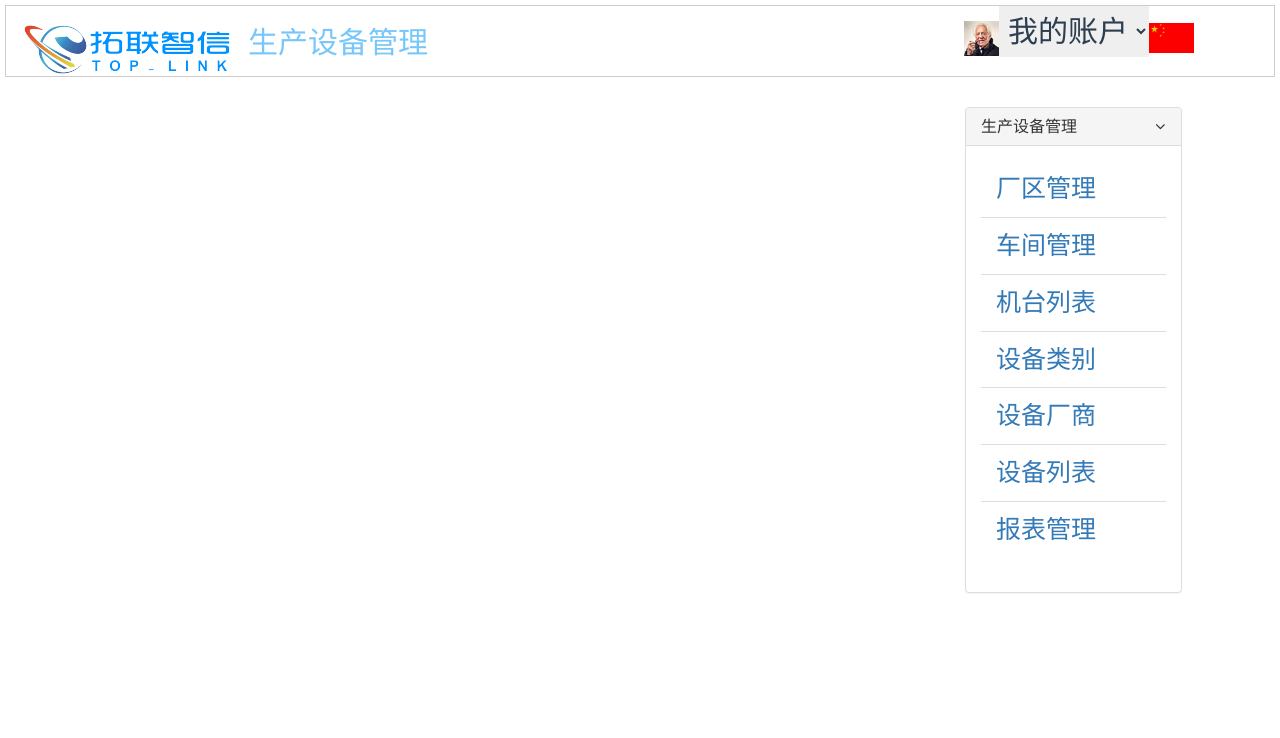
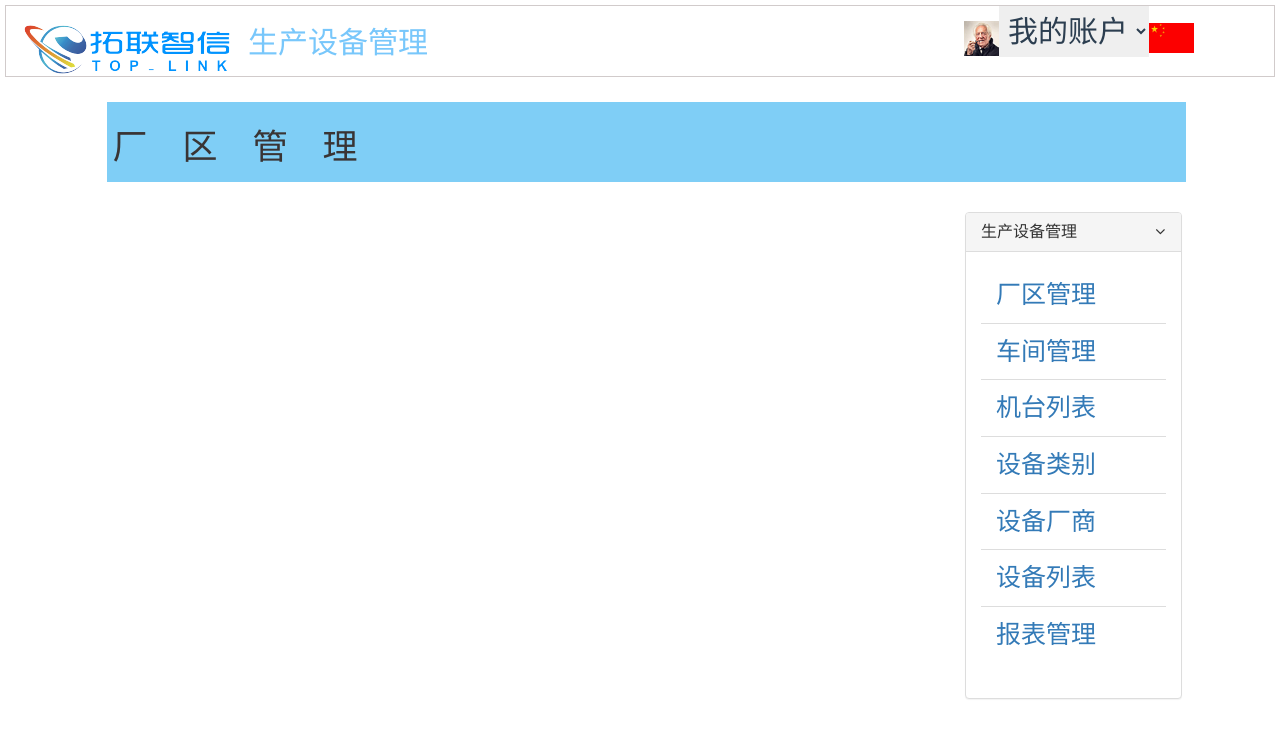
Before and after one commit to QuanTang-shaw/IFS-DevManage, a Vue app: page /#/machineList/123 in a window 1280 px wide. Shown: the top 738 px of the page. Built offline with nearby package versions, Linux system fonts and the light colour scheme.

Commit message:
1.将组件标题由每个页面单独的改成了公用的. 2.将标题的按钮取消 3.缩短了标题色块

```diff
--- a/src/App.vue
+++ b/src/App.vue
@@ -13,7 +13,8 @@
         <img src="./assets/flage.jpg" alt="guoqi" width="45">
       </div>
     </header>
-    <router-view class="viewOne"  name="a"></router-view>
+    <!-- <router-view class="viewOne"  name="a"></router-view> -->
+    <pagetitle></pagetitle>
     <div class="row">
       <div class="col-md-1"></div>
       <div class="col-md-8">
@@ -29,26 +30,8 @@
               <li class="list-group-item" :class="{ active: menu.isActive }" v-for="(menu,index ) in routerMenu" @click="menuClick(index)">
                 <router-link :to="menu.path">{{menu.text}}</router-link>
               </li>
-<!--               <li class="list-group-item active">
+              <!-- <li class="list-group-item active">
                 <router-link to="/plant">厂区管理</router-link>
-              </li>
-              <li class="list-group-item">
-                <router-link to="/workshop">车间管理</router-link>
-              </li>
-              <li class="list-group-item">
-                <router-link :to="{name:'machineListMg',params:{userId:123}}">机台列表</router-link>
-              </li>
-              <li class="list-group-item">
-                <router-link to="/deviceCategory">设备类别</router-link>
-              </li>
-              <li class="list-group-item">
-                <router-link to="/deviceManufacturers">设备厂商</router-link>
-              </li>
-              <li class="list-group-item">
-                <router-link to="/deviceList">设备列表</router-link>
-              </li>
-              <li class="list-group-item">
-                <router-link to="/report">报表管理</router-link>
               </li> -->
             </ul>
           </div>
@@ -59,7 +42,8 @@
 </template>
 
 <script>
-  import store from './store/store.js';
+  import store from './store/store.js'
+  import pagetitle from './components/pageTitle.vue'
   export default {
     name: 'app',
     data() {
@@ -107,6 +91,9 @@
     created:function () {
       store.initStorage();
     },
+    components:{
+      pagetitle
+    },
     methods:{
       menuClick:function (index) {
         this.routerMenu.forEach( function(element, index) {
@@ -130,6 +117,7 @@
     /*text-align: center;*/
     color: #2c3e50;
     padding:5px;
+    /*text-align: center;*/
   }
   header{
     border:solid 1px #D1CBCB;
@@ -139,7 +127,12 @@
     color: #78C7FB;
   }
   .viewOne{
-    text-align: center;
+    text-align:initial;
+    width:85%;
+    margin-left:8%;
+  }
+  .viewOne h2{
+    padding: 0;
   }
   .viewOne h2{
     font-size:40px;
--- a/src/components/NavDeviceCategory.vue
+++ b/src/components/NavDeviceCategory.vue
@@ -1,7 +1,7 @@
 <template>
 	<div class="plant-management">
 		<h2>设备类别</h2>
-		<button class="btn btn-default addPlant">添加类别</button>
+		<!-- <button class="btn btn-default addPlant">添加类别</button> -->
 	</div>
 </template>
 
--- a/src/components/NavDeviceList.vue
+++ b/src/components/NavDeviceList.vue
@@ -1,7 +1,7 @@
 <template>
 	<div class="plant-management">
 		<h2>设备列表</h2>
-		<button class="btn btn-default addPlant">添加厂区</button>
+		<!-- <button class="btn btn-default addPlant">添加厂区</button> -->
 	</div>
 </template>
 
--- a/src/components/NavDeviceManufacturers.vue
+++ b/src/components/NavDeviceManufacturers.vue
@@ -1,7 +1,7 @@
 <template>
 	<div class="plant-management">
 		<h2>设备厂商</h2>
-		<button class="btn btn-default addPlant">添加厂区</button>
+		<!-- <button class="btn btn-default addPlant">添加厂区</button> -->
 	</div>
 </template>
 
--- a/src/components/NavMachineList.vue
+++ b/src/components/NavMachineList.vue
@@ -1,7 +1,7 @@
 <template>
 	<div class="plant-management">
 		<h2>机台管理</h2>
-		<button class="btn btn-default addPlant">添加机台</button>
+		<!-- <button class="btn btn-default addPlant">添加机台</button> -->
 	</div>
 </template>
 
--- a/src/components/NavReport.vue
+++ b/src/components/NavReport.vue
@@ -1,7 +1,7 @@
 <template>
 	<div class="plant-management">
 		<button class="btn btn-default">报表管理</button>
-		<button class="btn btn-default addPlant">添加厂区</button>
+		<!-- <button class="btn btn-default addPlant">添加厂区</button> -->
 	</div>
 </template>
 
--- a/src/components/NavWorkshop.vue
+++ b/src/components/NavWorkshop.vue
@@ -1,7 +1,7 @@
 <template>
 	<div class="plant-management">
 		<h2>车间管理</h2>
-		<button class="btn btn-default addPlant">添加车间</button>
+		<!-- <button class="btn btn-default addPlant">添加车间</button> -->
 	</div>
 </template>
 
--- a/src/components/navPlant.vue
+++ b/src/components/navPlant.vue
@@ -1,7 +1,7 @@
 <template>
 	<div class="plant-management">
 		<h2>厂区管理</h2>
-		<button class="btn btn-default addPlant">添加厂区</button>
+		<!-- <button class="btn btn-default addPlant">添加厂区</button> -->
 	</div>
 </template>
 
@@ -15,7 +15,7 @@
 		/*border:solid 1px;*/
 		margin-top: 15px;
 		padding:30px 50px;
-		background-color: #8FE3FC;
+		/*background-color: #8FE3FC;*/
 	}
 	.addPlant{
 		float: right;
--- /dev/null
+++ b/src/components/pageTitle.vue
@@ -0,0 +1,25 @@
+<template>
+	<div class="pageTitle">
+		<h2>厂区管理</h2>
+	</div>
+</template>
+<script>
+	export default{
+
+	}
+</script>
+
+<style>
+	.pageTitle{
+		background-color:#7FCEF6;
+		width:85%;
+		margin-left:8%;
+		padding:6px;
+		letter-spacing:35px;
+		margin-top:25px;
+		color:#393434;
+	}
+	.pageTitle h2{
+		font-size:35px;
+	}
+</style>
```
